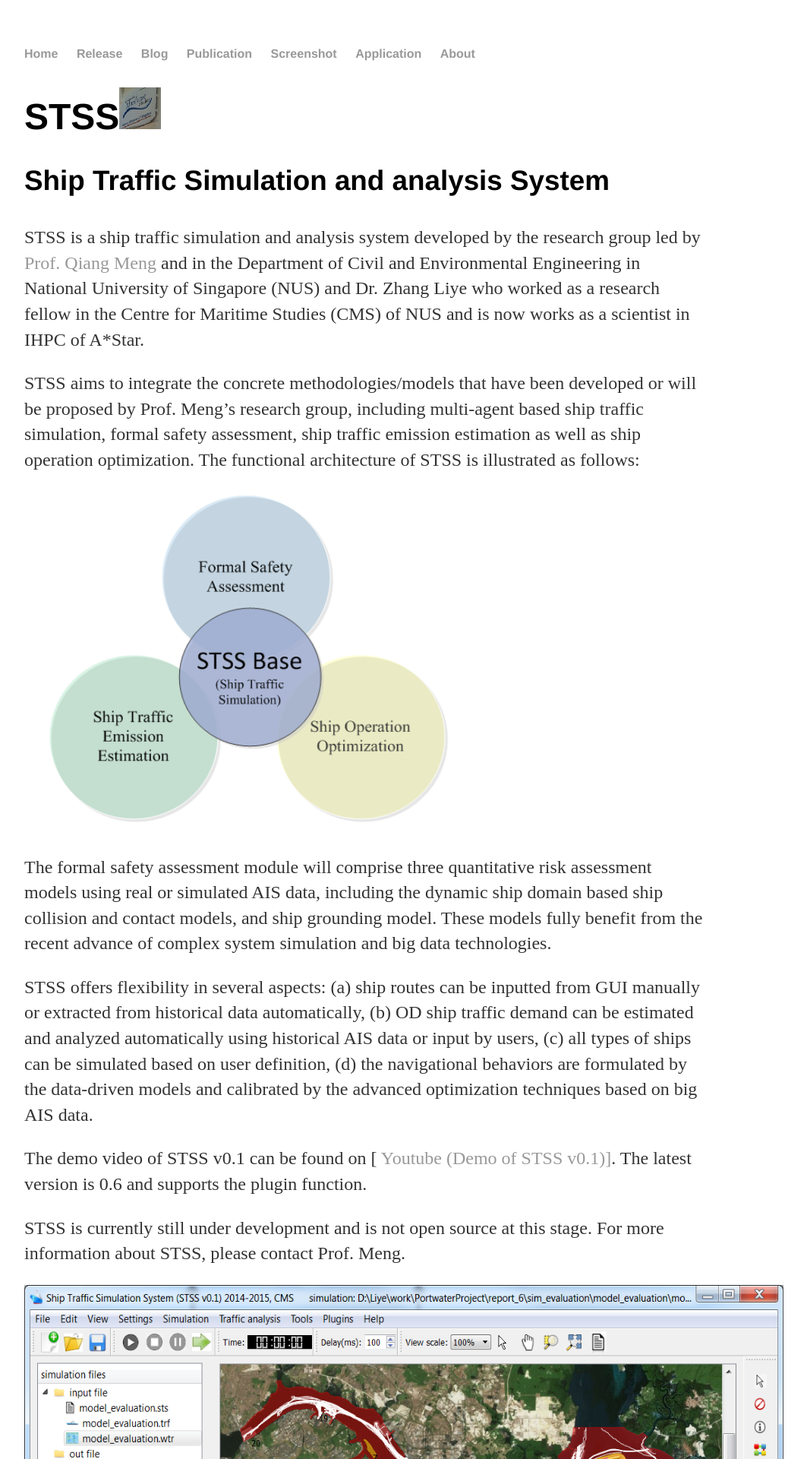
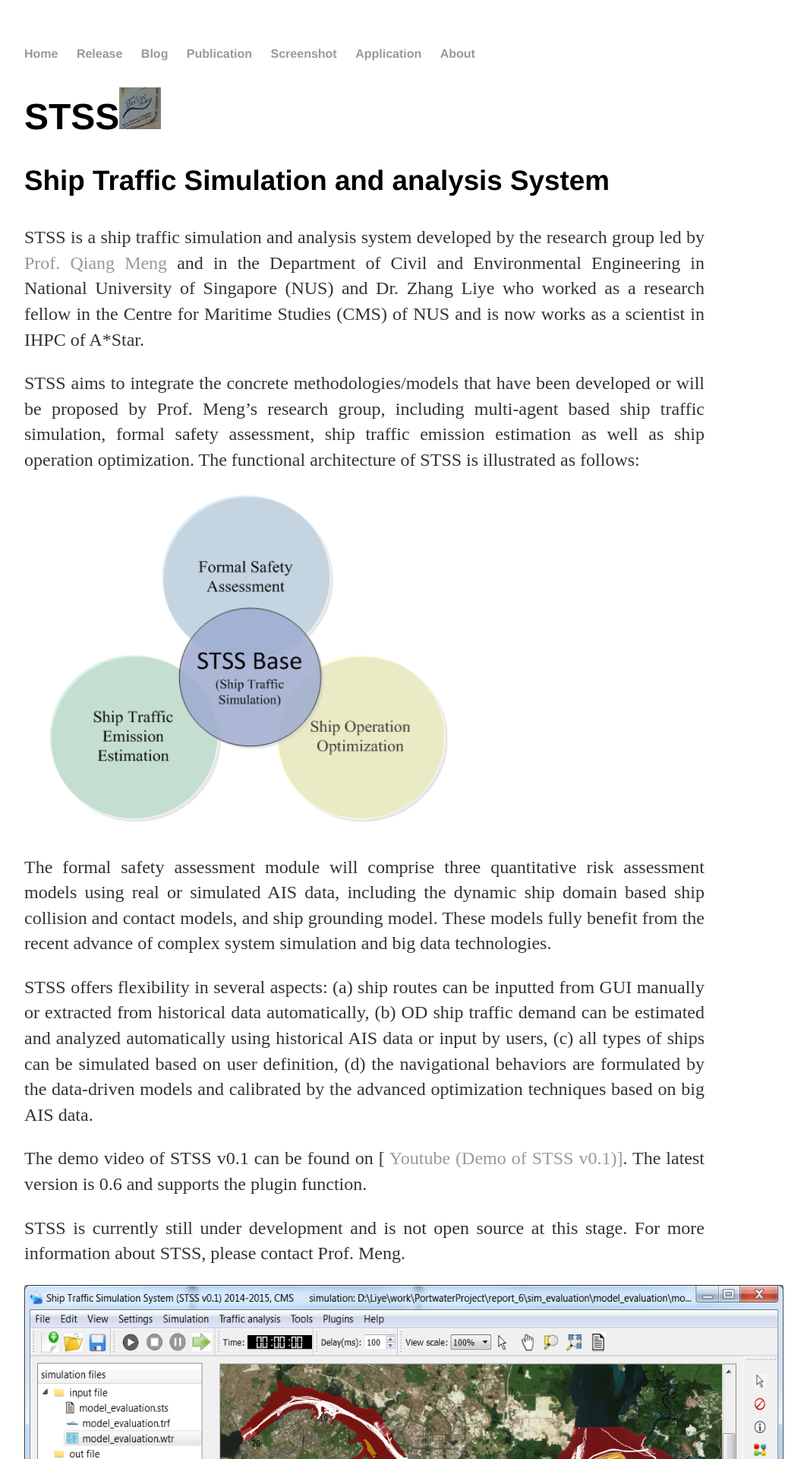
Before and after one commit to stss-maritime/stss-maritime.github.io, a Jekyll site: the page built from index.html, in a window 1280 px wide. Shown: the top 1920 px of the page at 76% size, without its empty margins (160-1223 px from the left). Built offline with Jekyll 4.4.1, drawn with Linux system fonts in a browser that asks for light colours.

Commit message:
text alignment

```diff
--- a/index.html
+++ b/index.html
@@ -6,12 +6,12 @@ title: STSS - Ship Traffic Simulation and Analysis System
 		<div class="blurb">
 			<h1>STSS<a href="http://www.maritimestudies.nus.edu.sg/"><img src="cms-small.bmp" alt="HTML5 Icon", style="width:55px;height:55px;"></a></h1>
             <h3>Ship Traffic Simulation and analysis System</h3>
-			<p>STSS is a ship traffic simulation and analysis system developed by the research group led by <a href="/about">Prof. Qiang Meng</a> and
+			<p align="justify">STSS is a ship traffic simulation and analysis system developed by the research group led by <a href="/about">Prof. Qiang Meng</a> and
 			in the Department of Civil and Environmental Engineering in National University of Singapore (NUS) and Dr. Zhang Liye who worked as a research
 			fellow in the Centre for Maritime Studies (CMS) of NUS and is now works as a scientist in IHPC of A*Star.
 			</p>
 
-			<p>STSS aims to integrate the concrete methodologies/models that have been developed or will be proposed by
+			<p align="justify">STSS aims to integrate the concrete methodologies/models that have been developed or will be proposed by
 			Prof. Meng’s research group, including multi-agent based ship traffic simulation, formal safety assessment,
 			ship traffic emission estimation as well as ship operation optimization.
 			The functional architecture of STSS is illustrated as follows:
@@ -19,23 +19,23 @@ title: STSS - Ship Traffic Simulation and Analysis System
 			<img src="stss_architecture.PNG" alt="HTML5 Icon", style="width:600px;height:450px;">
 
 
-            <p>The formal safety assessment module will comprise three quantitative risk assessment models using real or
+            <p align="justify">The formal safety assessment module will comprise three quantitative risk assessment models using real or
 			simulated AIS data, including the dynamic ship domain based ship collision and contact models, and ship grounding
 			model. These models fully benefit from the recent advance of complex system simulation and big data technologies.
 			</p>
 
-			<p>STSS offers flexibility in several aspects: (a) ship routes can be inputted from GUI manually or extracted
+			<p align="justify">STSS offers flexibility in several aspects: (a) ship routes can be inputted from GUI manually or extracted
 			from historical data automatically, (b) OD ship traffic demand can be estimated and analyzed automatically using
 			historical AIS data or input by users,  (c) all types of ships can be simulated based on user definition,  (d)
 			the navigational behaviors are formulated by the data-driven models and calibrated by the advanced optimization
 			techniques based on big AIS data.
 			</p>
 
-            <p>The demo video of STSS v0.1 can be found on [  <a href="https://www.youtube.com/watch?v=95p0DiosmAk">Youtube (Demo of STSS v0.1)]</a>.
+            <p align="justify">The demo video of STSS v0.1 can be found on [  <a href="https://www.youtube.com/watch?v=95p0DiosmAk">Youtube (Demo of STSS v0.1)]</a>.
 			The latest version is 0.6 and supports the plugin function.
 			</p>
 
-            <p>STSS is currently still under development and is not open source at this stage. For more information about STSS, please
+            <p align="justify">STSS is currently still under development and is not open source at this stage. For more information about STSS, please
 			contact Prof. Meng.</p>
 
             <img src="main_GUI.PNG" alt="HTML5 Icon", style="width:1000px;height:650px;">
```
